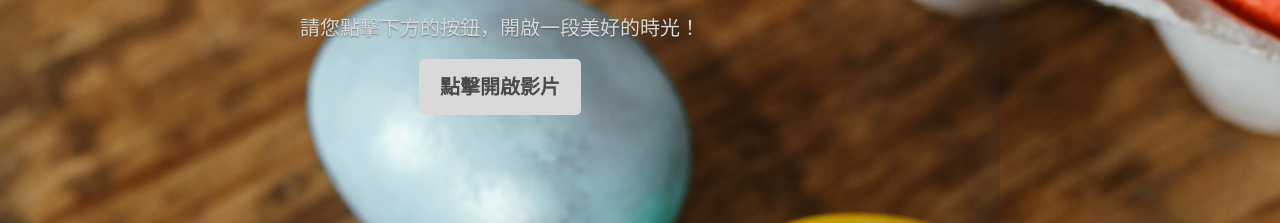
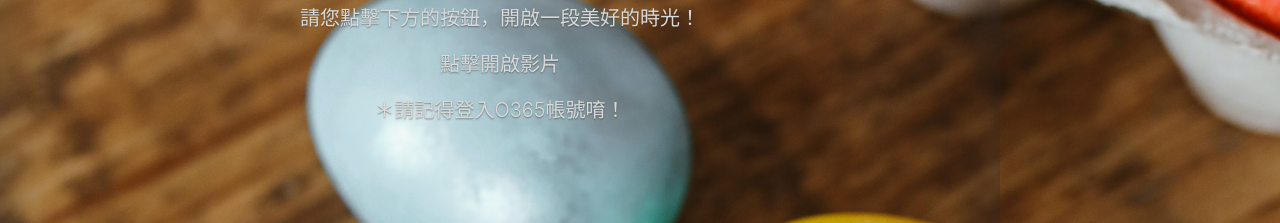
Before and after one commit to FBTrainingDepartment/celebration, a plain HTML site: page index正式版.html in a window 1280 px wide. Shown: the part 577-800 px from the top of the page. Drawn offline with nearby package versions, Linux system fonts and the light colour scheme.

Commit message:
Update index正式版.html

```diff
--- a/index正式版.html
+++ b/index正式版.html
@@ -66,8 +66,9 @@
     <p class="lead">我們希望藉由這部影片，將我們的感謝傳達給您。</p>
     <p class="lead">請您點擊下方的按鈕，開啟一段美好的時光！</p>
     <p class="lead">
-      <a href="#" class="btn btn-lg btn-secondary">點擊開啟影片</a>
+      <a href="https://fubonlife-my.sharepoint.com/:v:/g/personal/b0472_life_life_fubon_com/EYGpwsdNt9BMhrg7y_C9HFsB3_HG3dXGU39cOZm_YmDUNw?e=bRa0Ca class="btn btn-lg btn-secondary">點擊開啟影片</a>
     </p>
+    <p class="lead">＊請記得登入O365帳號唷！</p>
   </main>
 
   <footer class="mastfoot mt-auto">
```
